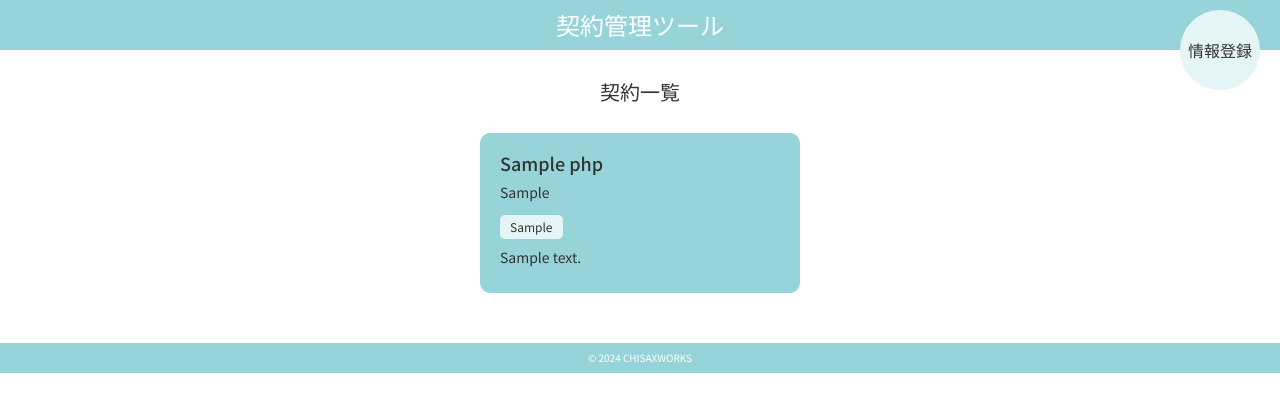
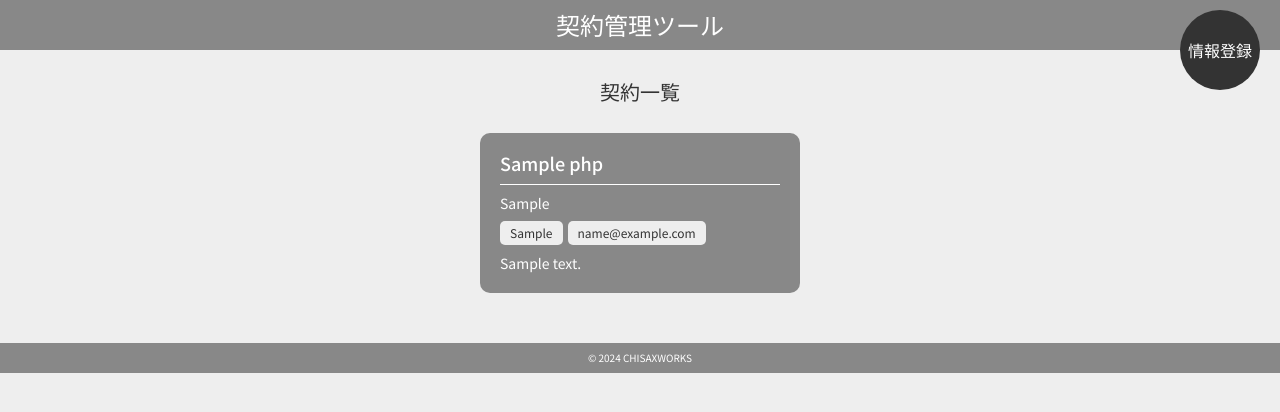
Before and after one commit to chisaxworks/gs_kadai08_php2, a PHP site: page / in a window 1280 px wide. Shown: the top 412 px of the page. Run offline with PHP 8.4, Linux system fonts and the light colour scheme; tables that the repository leaves empty or names only in its code hold one stand-in row (values such as "Sample post"); some web fonts are replaced.

Commit message:
色選択を追加　他細かいCSS修正

```diff
--- a/css/style.css
+++ b/css/style.css
@@ -1,13 +1,13 @@
 body {
     font-family: "Kiwi Maru", "Noto Sans JP", "Hiragino Kaku Gothic ProN", "Arial", "Yu Gothic", "Meiryo", sans-serif;
-    background-color: #ffffff;
+    background-color: #eeeeee;
     color: #333333;
     overflow-y: scroll;
 }
 
 header {
     color: #ffffff;
-    background-color: #97d4d9;
+    background-color: #888888;
     height: 50px;
     line-height: 50px;
     text-align: center;
@@ -26,7 +26,7 @@ header {
 
 footer {
     color: #ffffff;
-    background-color: #97d4d9;
+    background-color: #888888;
     height: 30px;
     line-height: 30px;
     text-align: center;
@@ -59,8 +59,8 @@ p.normal {
 
 /* 入力エリア */
 .add_btn {
-    color: #333333;
-    background-color: #e5f4f5;
+    background-color: #333333;
+    color: #ffffff;
     position: absolute;
     right: 20px;
     top: 10px;
@@ -136,7 +135,7 @@ select.inputarea {
 }
 
 .item {
-    background-color: #97d4d9;
+    background-color: #888888;
     border-radius: 10px;
     padding: 20px;
     display: flex;
@@ -144,30 +143,56 @@ select.inputarea {
     row-gap: 10px;
     width: 320px;
     height: 160px;
+    color: #ffffff;
+
+    background-repeat: no-repeat;
+    background-size: cover;
 }
 
-.item:hover {
-    opacity: 0.8;
+.sname {
+    border-bottom: 1px solid #ffffff;
+    padding-bottom: 10px;
 }
 
 .icon_wrap{
     display: flex;
     column-gap: 5px;
-    margin-top: 5px;
 }
 
 .paytype, .mailtype {
     color: #333333;
-    background-color: #e5f4f5;
+    background-color: #eeeeee;
     font-size: 12px;
     border-radius: 5px;
     padding: 5px 10px;
 }
 
 /* 確認画面 */
-.write_wrap h2 {
+.reg_wrap h2 {
     text-align: center;
     margin: 0 auto 20px;
+}
+
+.reg {
+    border-radius: 10px;
+    padding: 20px 30px 20px 20px;
+    display: flex;
+    flex-direction: column;
+    row-gap: 20px;
+    color: #ffffff;
+    width: fit-content;
+    margin: 0 auto;
+}
+
+.reg span{
+    color: #333333;
+    background-color: #eeeeee;
+    font-size: 12px;
+    border-radius: 5px;
+    padding: 5px 10px;
+    margin-right: 15px;
+    display: inline-block;
+    width: 100px;
 }
 
 .back_btn {
--- a/post.php
+++ b/post.php
@@ -31,6 +31,23 @@
             <label for="note">補足</label>
             <input type="text" name="note" id="note" class="inputarea">
         </div>
+        <div class="input_item testradio">
+            <div>色選択</div>
+            <div class="colors">
+                <input type="radio" name="color" id="pink" value="pink">
+                <label for="pink"><span class="color pink"></span></label>
+                <input type="radio" name="color" id="yellow" value="yellow">
+                <label for="yellow"><span class="color yellow"></span></label>
+                <input type="radio" name="color" id="green" value="green">
+                <label for="green"><span class="color green"></span></label>
+                <input type="radio" name="color" id="blue" value="blue">
+                <label for="blue"><span class="color blue"></span></label>
+                <input type="radio" name="color" id="purple" value="purple">
+                <label for="purple"><span class="color purple"></span></label>
+                <input type="radio" name="color" id="gray" value="gray">
+                <label for="gray"><span class="color gray"></span></label>
+            </div>
+        </div>
         <div>
             <input type="submit" value="登録" class="submit_btn">
         </div>
--- a/read.php
+++ b/read.php
@@ -21,7 +21,9 @@ if ($status==false) {
 }else{
     //whileで1件ずつ取得
     while( $result = $stmt->fetch(PDO::FETCH_ASSOC)){
-        $view .= '<a class="item" target="_blank" href="';
+        $view .= '<a class="item ';
+        $view .= $result['color'];
+        $view .= '" target="_blank" href="';
         $view .= $result['url'];
         $view .= '">';
         $view .= '<p class="sname">';
@@ -32,6 +34,8 @@ if ($status==false) {
         $view .= '</p>';
         $view .= '<div class="icon_wrap"><div class="paytype">';
         $view .= $result['payment'];
+        $view .= '</div><div class="mailtype">';
+        $view .= $result['mail'];
         $view .= '</div></div>';
         $view .= '<p class="normal">';
         $view .= $result['note'];
```
Also changed, not shown: other parts of css/style.css (+66 -9 lines), insert.php (+19 -13 lines).
